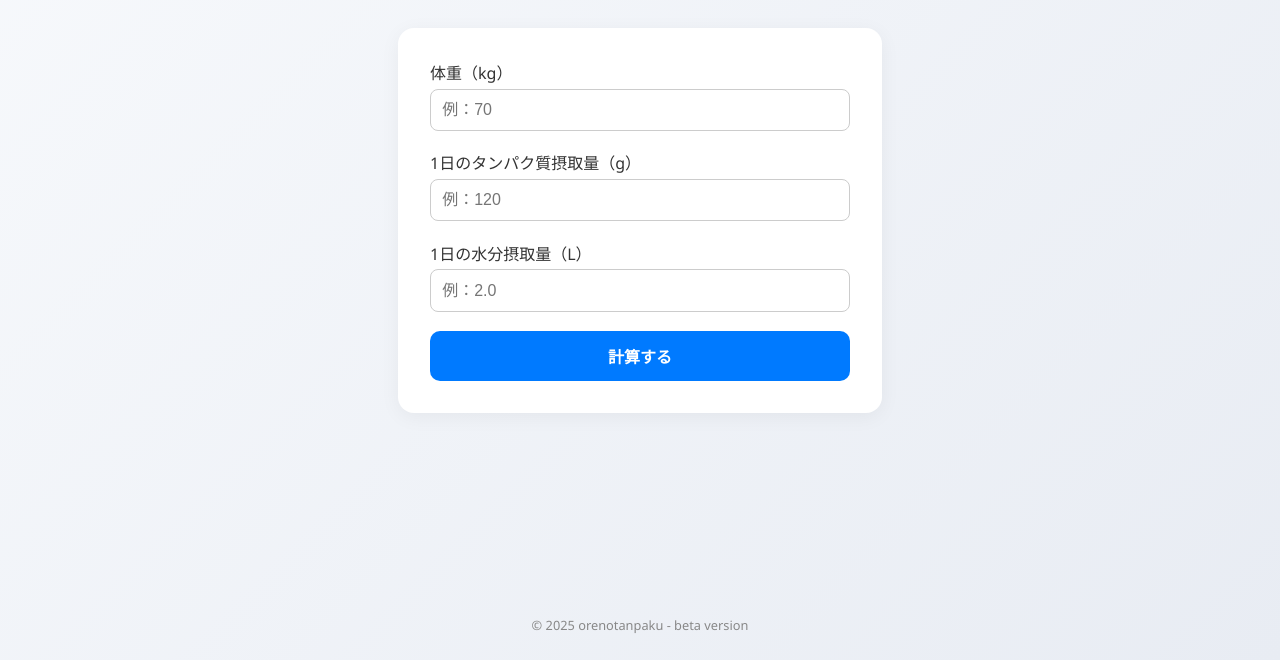
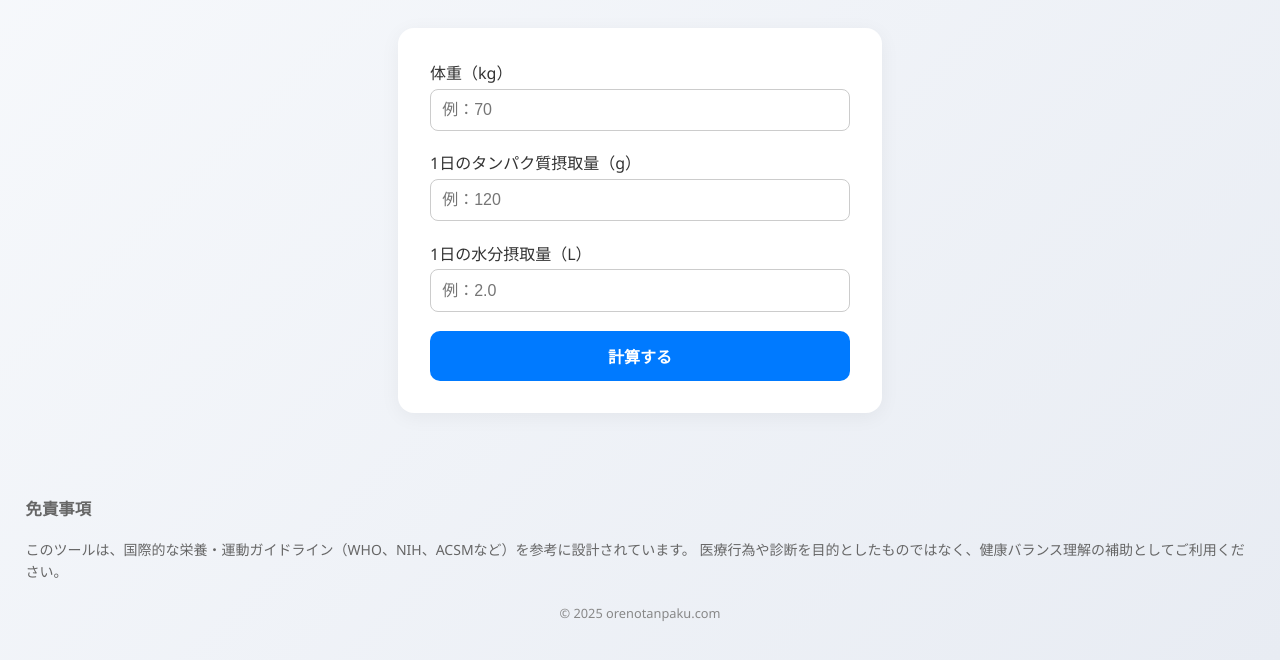
Before and after one commit to sirokumayamikuma-coder/orenotanpaku, a plain HTML site: page index.html in a window 1280 px wide. Shown: the part 140-800 px from the top of the page. Drawn offline with Linux system fonts and the light colour scheme.

Commit message:
Update index.html

```diff
--- a/index.html
+++ b/index.html
@@ -188,7 +188,14 @@
   </div>
 
   <footer>
-    © 2025 orenotanpaku - beta version
+    <section id="disclaimer" style="margin-top:40px; font-size:14px; color:#666; line-height:1.6;">
+      <h3>免責事項</h3>
+      <p>
+        このツールは、国際的な栄養・運動ガイドライン（WHO、NIH、ACSMなど）を参考に設計されています。
+        医療行為や診断を目的としたものではなく、健康バランス理解の補助としてご利用ください。
+      </p>
+    </section>
+    <p style="text-align:center; margin-top:20px;">© 2025 orenotanpaku.com</p>
   </footer>
 
   <script>
```
